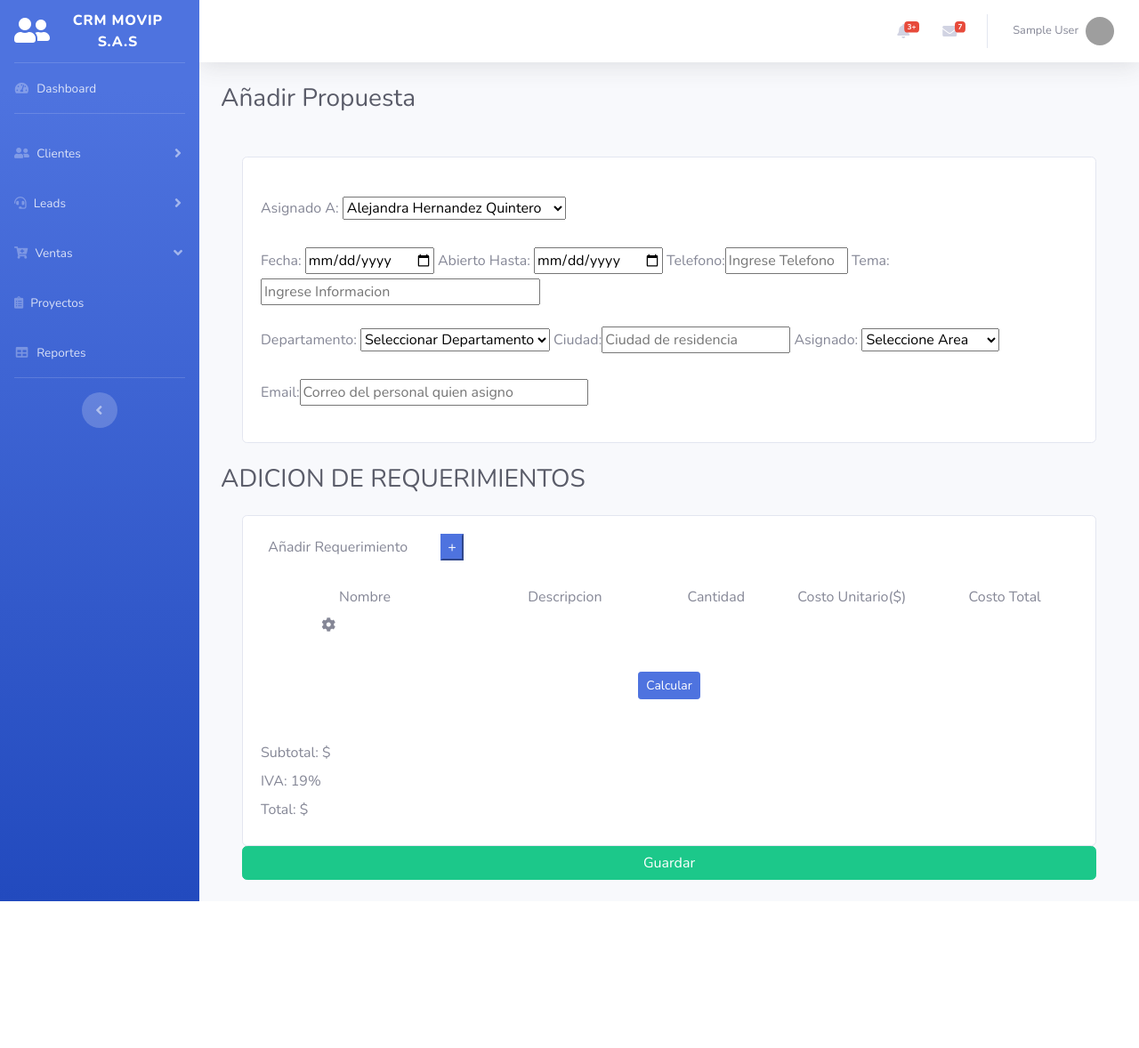
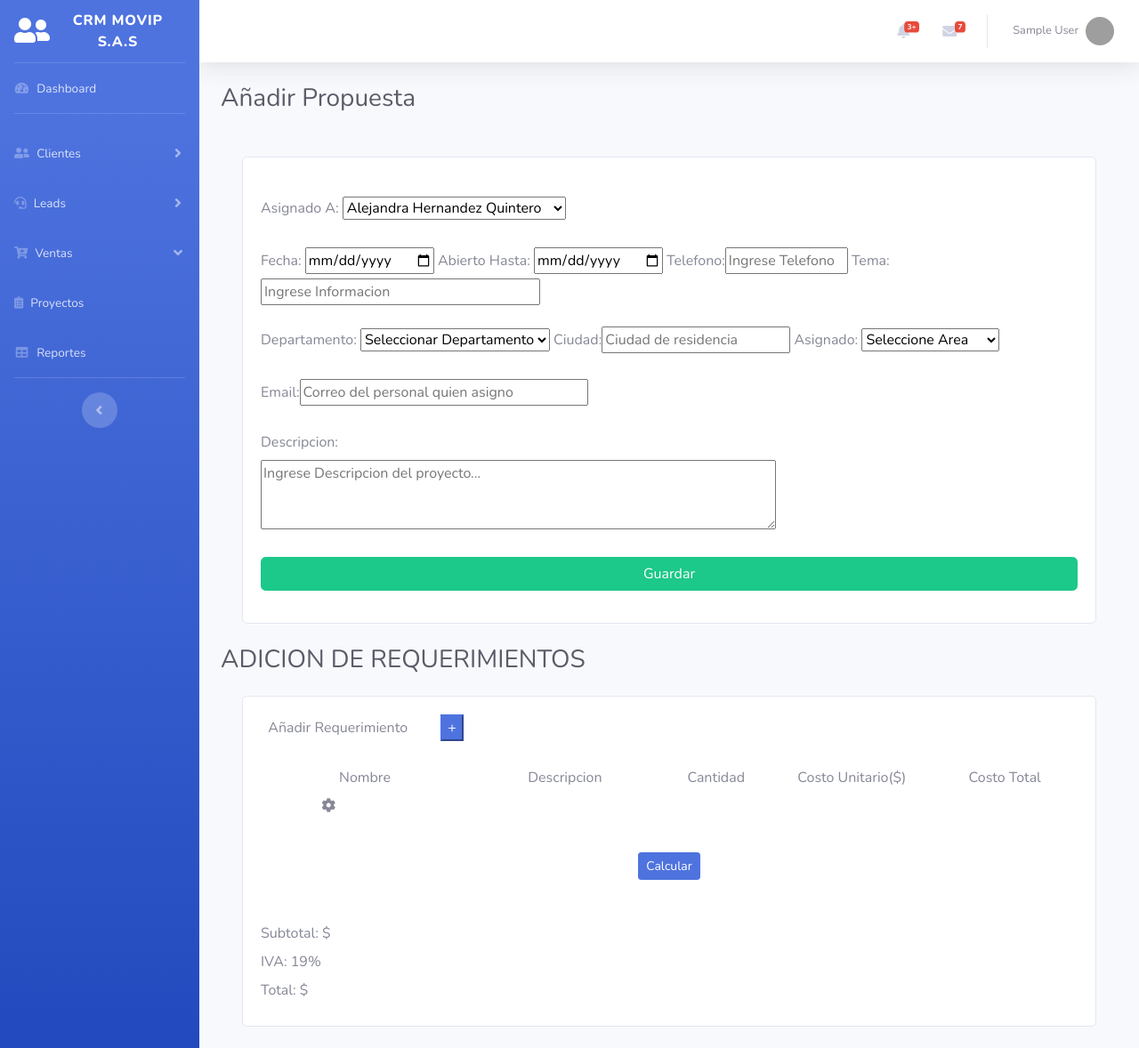
Before and after one commit to jsebastianrincon/ModuloCRM_ProyectoFinal, a PHP site: page /propuestas.php in a window 1280 px wide. Shown: the whole page at 89% size. Before the commit the page ends 1013 px from the top, so only its background shows below. Run offline with PHP 8.4, Linux system fonts and the light colour scheme; the visitor is signed in with stand-in values (Sample User, id 1); data comes from the database, SQL or seed files in the repository; some libraries are stand-ins or nearby versions; grey boxes are pictures that could not be loaded.

Commit message:
Registro de proyectos funcional sin requerimientos

```diff
--- a/propuestas.php
+++ b/propuestas.php
@@ -342,6 +342,7 @@ $tipo_usuario = $_SESSION['tipo_usuario'];
 
                       <br>
                       <label>Asignado A: </label>
+                      <name='cliente_proyecto'>
 
                         <?php
 
@@ -359,7 +360,7 @@ $tipo_usuario = $_SESSION['tipo_usuario'];
 
 
                         <body>
-                        <select name='cliente'>
+                          <select name='cliente_proyecto'>
                             <?php
                             while ($row = mysqli_fetch_array($resultado)) :;
                             ?>
@@ -375,12 +376,12 @@ $tipo_usuario = $_SESSION['tipo_usuario'];
                         <br>
 
                         <label>Fecha: </label>
-                      <input type="date" size="20" name="fecha_inicio" required>
+                        <input type="date" size="20" name="fecha_ini_proyecto" required>
 
                         <label>Abierto Hasta: </label>
-                      <input type="date" size="40" name="fecha_final" required>
+                        <input type="date" size="40" name="fecha_fin_proyecto" required>
                         <label>Telefono: </label><input type="text" size="12" name="telefono" placeholder="Ingrese Telefono" required>
-                      <label>Tema: </label><input type="text" size="31" name="tema" required placeholder="Ingrese Informacion ">
+                        <label>Tema: </label><input type="text" size="31" name="tema_proyecto" required placeholder="Ingrese Informacion ">
                         <br>
                         <br>
                         <label>Departamento: </label>
@@ -425,9 +426,12 @@ $tipo_usuario = $_SESSION['tipo_usuario'];
                         <br>
                         <br>
                         <label>Email: </label><input type="text" size="32" name="email" placeholder="Correo del personal quien asigno" required>
-
-
-
+                        <br>
+                        <br>
+                        <label>Descripcion: </label><br><textarea name="descripcion_proyecto" rows="3" cols="60" placeholder="Ingrese Descripcion del proyecto..." required></textarea>
+                        <br>
+                        <br>
+                        <input type="submit" class="btn btn-success btn-block" name="submit" value="Guardar">
 
 
           </fieldset>
@@ -490,7 +494,7 @@ $tipo_usuario = $_SESSION['tipo_usuario'];
 
                 </div>
 
-                <input type="submit" class="btn btn-success btn-block" name="submit" value="Guardar">
+
               </div> <!-- /.container-fluid -->
               <div>
                 <br>
```
Also changed, not shown: RegistroProyectos.php (+16 -28 lines). Lines whose indentation alone changed are shown as unchanged.
